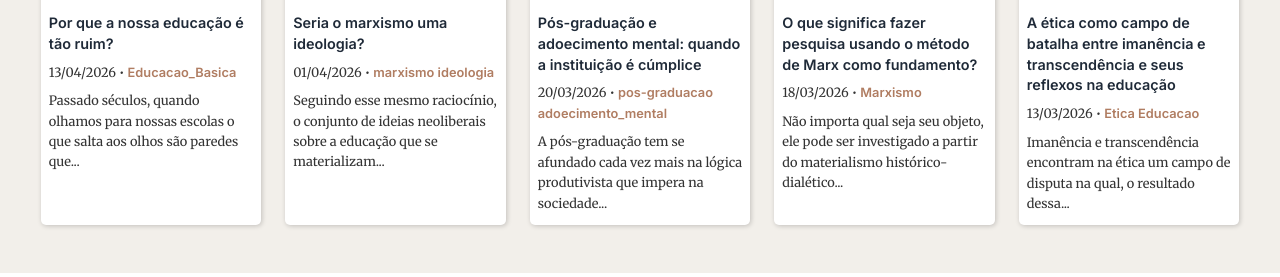
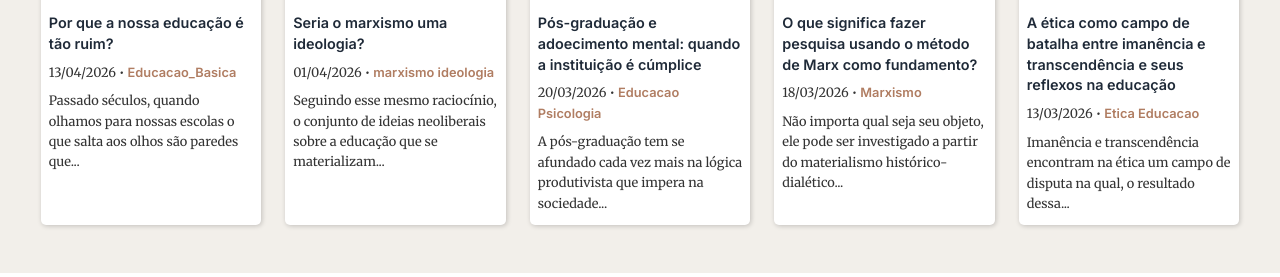
Before and after one commit to AntonioNasi/antonionasi, a Jekyll site: the page built from index.md, in a window 1280 px wide and 900 px high, scrolled down 800 px, cut to the strip 175-452 px from the top of the window. Built offline with Jekyll 4.4.1, drawn with Linux system fonts in a browser that asks for light colours; comment, search, counter and statistics services are not loaded.

Commit message:
Update 2026-03-20-adoecimento-mental-na-pos-graducacao.md

```diff
--- a/_posts/2026-03-20-adoecimento-mental-na-pos-graducacao.md
+++ b/_posts/2026-03-20-adoecimento-mental-na-pos-graducacao.md
@@ -6,7 +6,7 @@ image: https://www.talkscience.com.br/source/files/c/19544/sofrimento-psiquico-n
 excerpt: "A pós-graduação tem se afundado cada vez mais na lógica produtivista que impera na sociedade atual, e isso tem impactado violentamente na saúde mental dos discentes. A competitividade exacerbada do mercado já há muito tempo é uma realidade dentro da pós-graduação"
 featured: true
 sidebar: false
-categories: pos-graduacao adoecimento_mental
+categories: Educacao Psicologia
 ---
 
 Pós-graduação e adoecimento mental: quando a instituição é cúmplice
```
